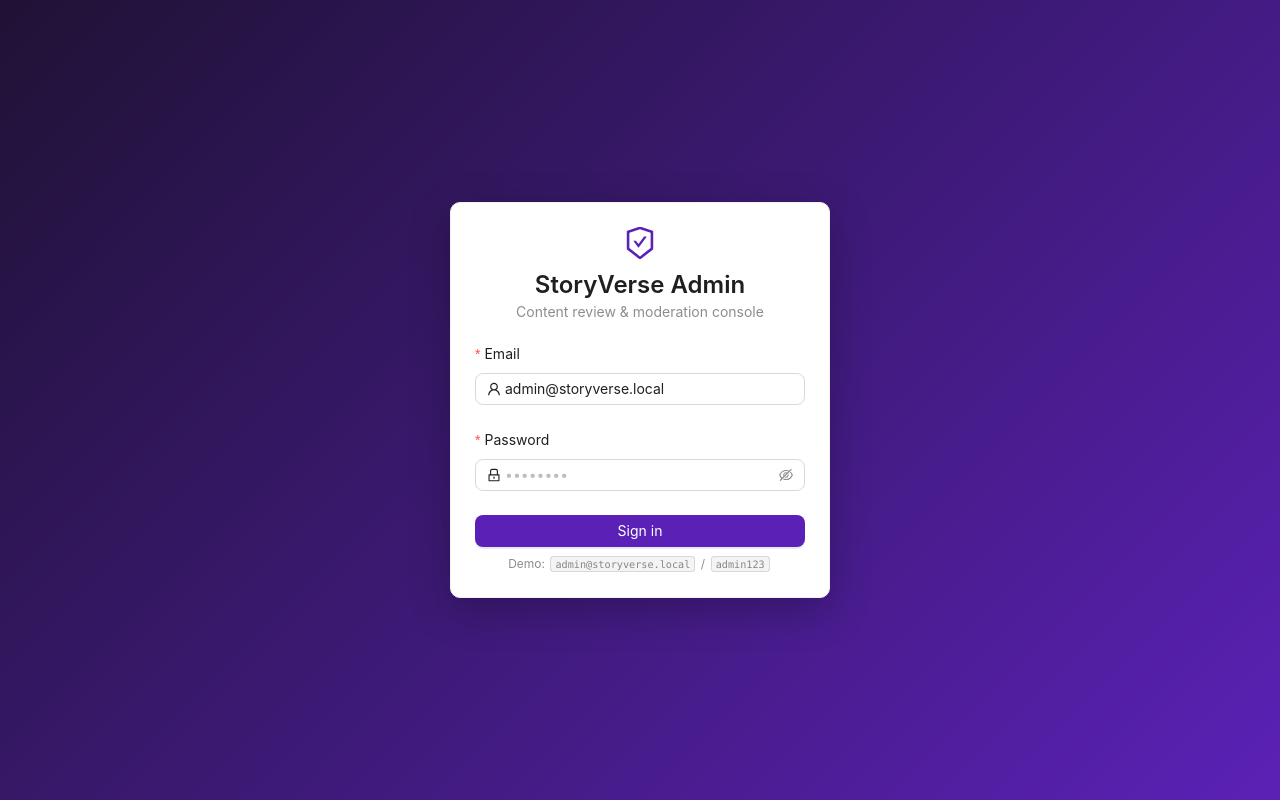
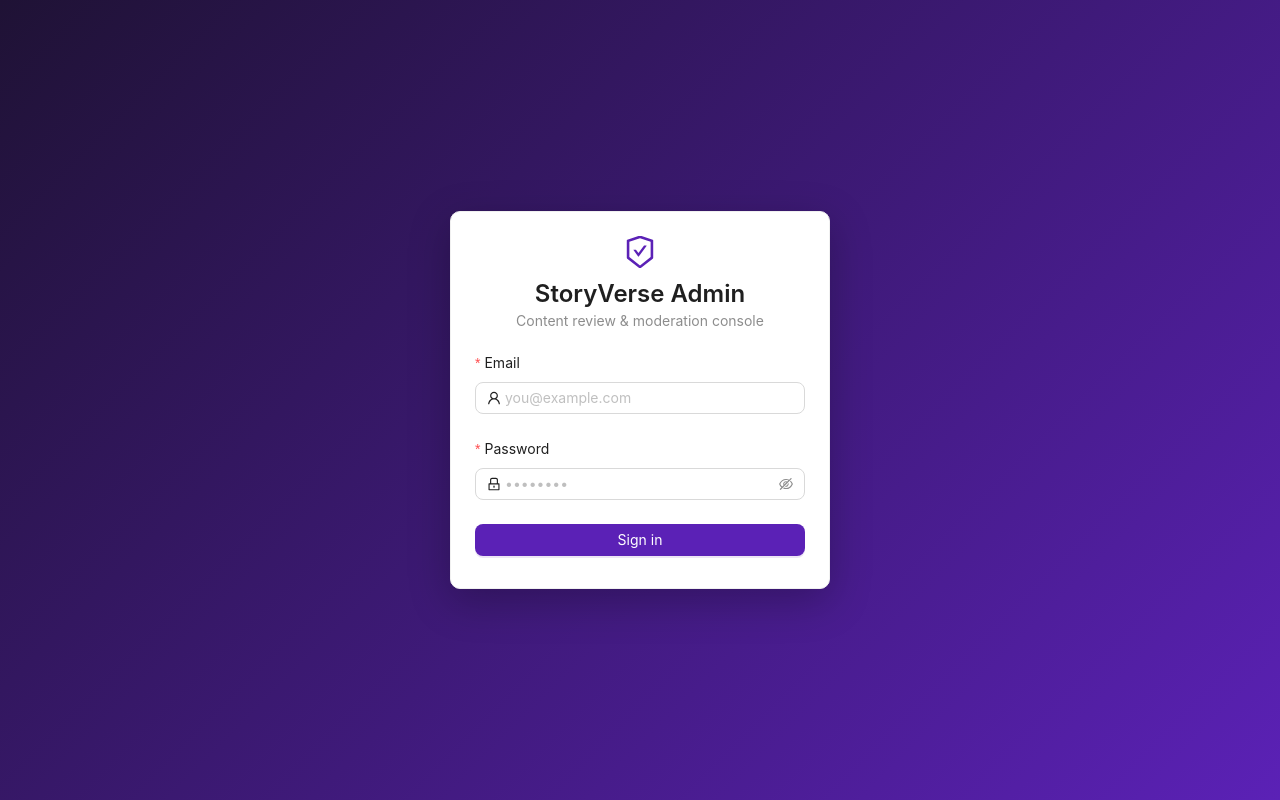
Before and after one commit to tndm00/storyverse-fe, a React (Vite) app: page /login in a window 1280 px wide. Built offline with nearby package versions, Linux system fonts and the light colour scheme; no server answers.

Commit message:
fix: remove demo credentials hint from the admin login page
Showed a seeded dev-only account (admin@storyverse.local/admin123) on
the login form (prefilled + a caption) - not appropriate now that the
site is live in production.

```diff
--- a/src/auth/LoginPage.tsx
+++ b/src/auth/LoginPage.tsx
@@ -4,9 +4,9 @@ import { Alert, Button, Card, Form, Input, Typography } from "antd";
 import { LockOutlined, SafetyCertificateOutlined, UserOutlined } from "@ant-design/icons";
 import { useAuth } from "@/hooks/useAuth";
 import { canUseAdminConsole } from "@/services/authService";
-import { DEMO_CREDENTIALS, MESSAGES, ROUTES } from "@/utils/constants";
+import { MESSAGES, ROUTES } from "@/utils/constants";
 
-const { Title, Text, Paragraph } = Typography;
+const { Title, Text } = Typography;
 
 export function LoginPage() {
   const { isAuthenticated, login, logout } = useAuth();
@@ -60,11 +60,7 @@ export function LoginPage() {
           <Alert style={{ marginBottom: 16 }} type="error" showIcon message={error} />
         ) : null}
 
-        <Form
-          layout="vertical"
-          onFinish={onFinish}
-          initialValues={{ email: DEMO_CREDENTIALS.email, password: "" }}
-        >
+        <Form layout="vertical" onFinish={onFinish}>
           <Form.Item
             label="Email"
             name="email"
@@ -75,7 +71,7 @@ export function LoginPage() {
           >
             <Input
               prefix={<UserOutlined />}
-              placeholder={DEMO_CREDENTIALS.email}
+              placeholder="you@example.com"
               autoComplete="username"
               data-testid="login-email"
             />
@@ -104,10 +100,6 @@ export function LoginPage() {
             </Button>
           </Form.Item>
         </Form>
-
-        <Paragraph type="secondary" style={{ fontSize: 12, marginBottom: 0, textAlign: "center" }}>
-          Demo: <code>{DEMO_CREDENTIALS.email}</code> / <code>{DEMO_CREDENTIALS.password}</code>
-        </Paragraph>
       </Card>
     </div>
   );
--- a/src/utils/constants.ts
+++ b/src/utils/constants.ts
@@ -73,9 +73,6 @@ export const BEARER_TOKEN_TYPE = "Bearer";
 // ignored) so both underscore-style ("PLATFORM_ADMIN") and the backend enum
 // names ("PlatformAdmin") pass — see src/services/authService.ts.
 export const ADMIN_CONSOLE_ROLES = ["PlatformAdmin", "Moderator"] as const;
-
-// Shown on the login screen (seeded backend admin account).
-export const DEMO_CREDENTIALS = { email: "admin@storyverse.local", password: "admin123" };
 
 // ---------------------------------------------------------------------------
 // Pagination / timing
```
